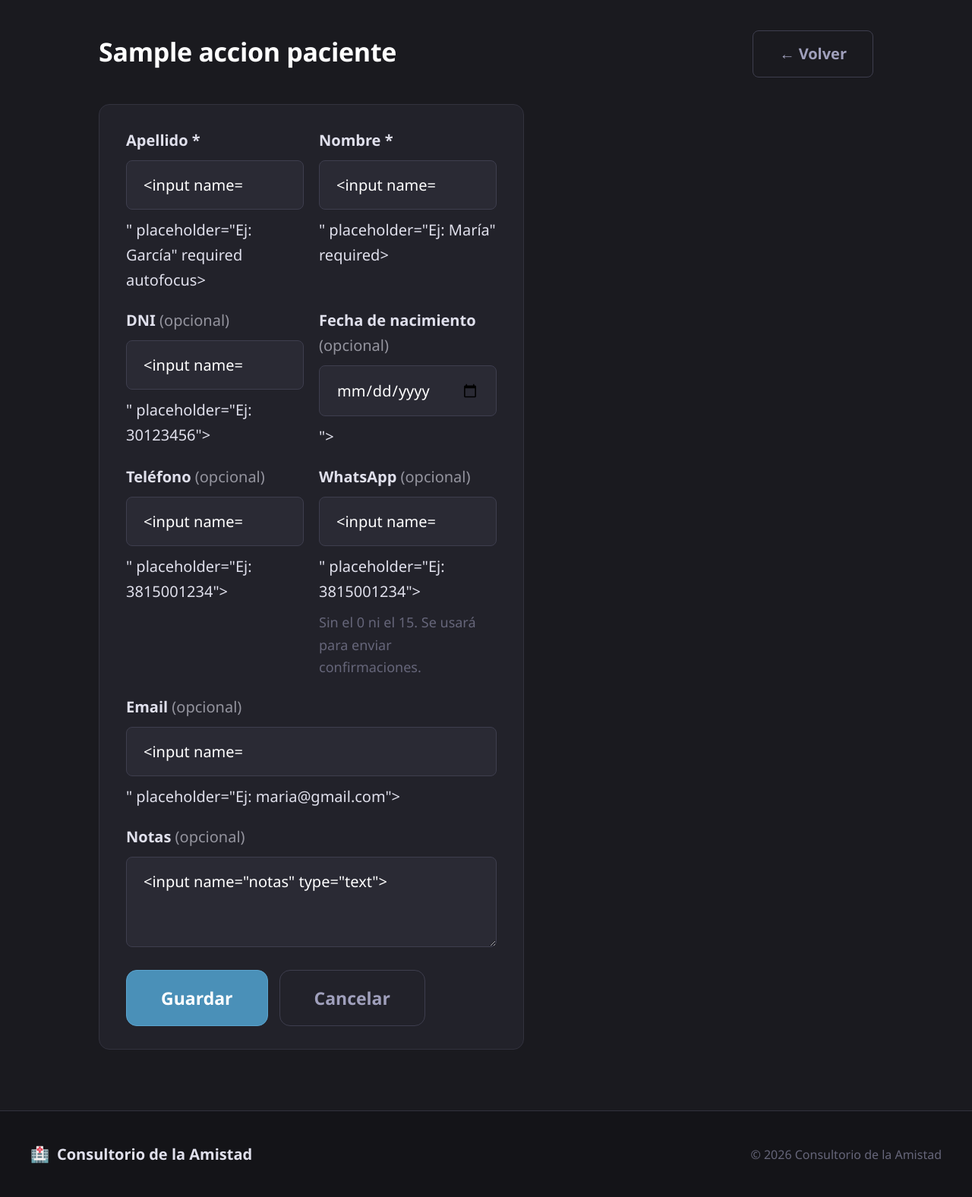
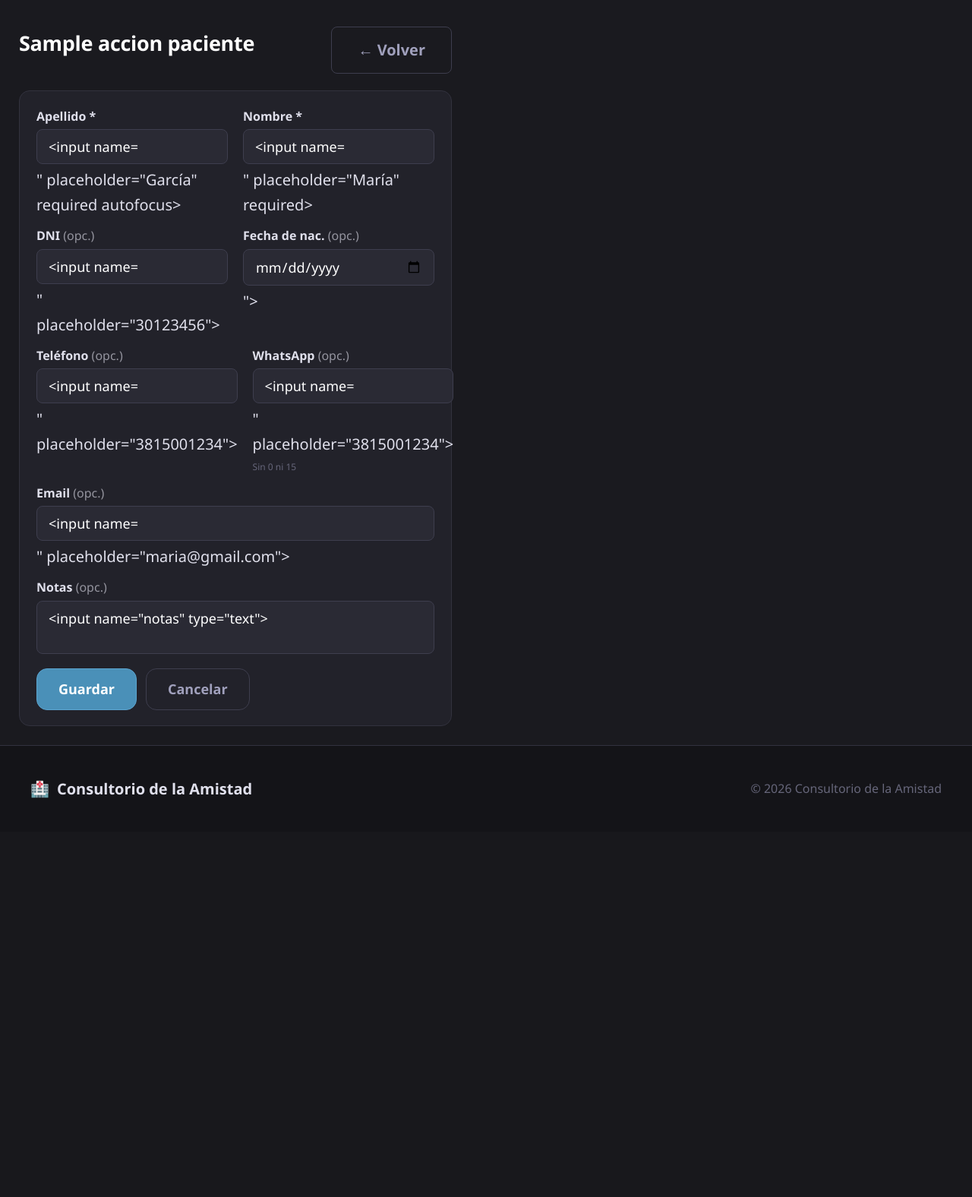
Before and after one commit to thendishere/consultorio, a Python web app: template app/templates/pacientes/form.html in a window 1280 px wide. Shown: the part 82-1658 px from the top of the page at 76% size. After the commit the page ends 1133 px from the top, so only its background shows below. Run offline with Jinja, Linux system fonts and the light colour scheme; the template is opened without the code that fills it: most values are stand-ins (such as "Sample title", 1, 10 or a date in 2020); form fields are guessed from the names that the template uses.

Commit message:
Compactar formulario de pacientes para caber en viewport sin scroll
Co-Authored-By: Claude Sonnet 4.6 <noreply@anthropic.com>

```diff
--- a/app/templates/pacientes/form.html
+++ b/app/templates/pacientes/form.html
@@ -1,7 +1,46 @@
 {% extends "base.html" %}
 {% block title %}{{ accion }} paciente — Consultorio de la Amistad{% endblock %}
+{% block extra_head %}
+<style>
+/* Compacto solo en este formulario */
+.pac-form-layout {
+    display: flex;
+    flex-direction: column;
+    gap: .6rem;
+    padding: 1rem 1.25rem 1.25rem;
+    max-width: 620px;
+}
+.pac-form-layout .admin-header {
+    padding: .75rem 0 .5rem;
+    margin-bottom: 0;
+}
+.pac-form-layout .admin-title { font-size: var(--font-xl); }
+.pac-form-layout .admin-form { gap: .55rem; }
+.pac-form-layout .form-group { gap: .2rem; }
+.pac-form-layout .form-group label { font-size: var(--font-xs); }
+.pac-form-layout .form-group input,
+.pac-form-layout .form-group textarea,
+.pac-form-layout .form-group select {
+    padding: .5rem .75rem;
+    font-size: var(--font-sm);
+}
+.pac-form-layout .form-group small { font-size: 12px; }
+.pac-form-layout textarea { resize: none; }
+.pac-form-layout .form-actions { margin-top: .4rem; gap: .6rem; }
+.pac-form-layout .btn-lg { padding: .7rem 1.4rem; font-size: var(--font-sm); }
+.pac-form-layout .admin-card {
+    padding: 1rem 1.1rem;
+}
+
+@media (max-width: 640px) {
+    .pac-form-layout { padding: .75rem .75rem 1rem; gap: .5rem; }
+    .pac-form-layout .form-row-2 { grid-template-columns: 1fr; gap: .5rem; }
+    .pac-form-layout .btn-lg { width: 100%; justify-content: center; }
+}
+</style>
+{% endblock %}
 {% block content %}
-<div class="admin-layout">
+<div class="pac-form-layout">
 
     <div class="admin-header">
         <div>
@@ -11,13 +50,13 @@
     </div>
 
     {% if errors %}
-    <div class="alert alert-error">
+    <div class="alert alert-error" style="margin:0">
         <span class="alert-icon">⚠</span>
-        <ul>{% for e in errors %}<li>{{ e }}</li>{% endfor %}</ul>
+        <ul style="margin:0">{% for e in errors %}<li>{{ e }}</li>{% endfor %}</ul>
     </div>
     {% endif %}
 
-    <div class="admin-card" style="max-width:560px">
+    <div class="admin-card">
         <form method="post" class="admin-form">
             {{ csrf_input(request) }}
 
@@ -26,25 +65,25 @@
                     <label for="apellido">Apellido *</label>
                     <input type="text" id="apellido" name="apellido"
                            value="{{ form.apellido if form else (paciente.apellido if paciente else '') }}"
-                           placeholder="Ej: García" required autofocus>
+                           placeholder="García" required autofocus>
                 </div>
                 <div class="form-group">
                     <label for="nombre">Nombre *</label>
                     <input type="text" id="nombre" name="nombre"
                            value="{{ form.nombre if form else (paciente.nombre if paciente else '') }}"
-                           placeholder="Ej: María" required>
+                           placeholder="María" required>
                 </div>
             </div>
 
             <div class="form-row-2">
                 <div class="form-group">
-                    <label for="dni">DNI <span class="optional">(opcional)</span></label>
+                    <label for="dni">DNI <span class="optional">(opc.)</span></label>
                     <input type="text" id="dni" name="dni" inputmode="numeric"
                            value="{{ form.dni if form else (paciente.dni if paciente else '') }}"
-                           placeholder="Ej: 30123456">
+                           placeholder="30123456">
                 </div>
                 <div class="form-group">
-                    <label for="fecha_nacimiento">Fecha de nacimiento <span class="optional">(opcional)</span></label>
+                    <label for="fecha_nacimiento">Fecha de nac. <span class="optional">(opc.)</span></label>
                     <input type="date" id="fecha_nacimiento" name="fecha_nacimiento"
                            value="{{ form.fecha_nacimiento if form else (paciente.fecha_nacimiento.isoformat() if paciente and paciente.fecha_nacimiento else '') }}">
                 </div>
@@ -52,30 +91,30 @@
 
             <div class="form-row-2">
                 <div class="form-group">
-                    <label for="telefono">Teléfono <span class="optional">(opcional)</span></label>
+                    <label for="telefono">Teléfono <span class="optional">(opc.)</span></label>
                     <input type="tel" id="telefono" name="telefono"
                            value="{{ form.telefono if form else (paciente.telefono if paciente else '') }}"
-                           placeholder="Ej: 3815001234">
+                           placeholder="3815001234">
                 </div>
                 <div class="form-group">
-                    <label for="whatsapp">WhatsApp <span class="optional">(opcional)</span></label>
+                    <label for="whatsapp">WhatsApp <span class="optional">(opc.)</span></label>
                     <input type="tel" id="whatsapp" name="whatsapp"
                            value="{{ form.whatsapp if form else (paciente.whatsapp if paciente else '') }}"
-                           placeholder="Ej: 3815001234">
-                    <small>Sin el 0 ni el 15. Se usará para enviar confirmaciones.</small>
+                           placeholder="3815001234">
+                    <small>Sin 0 ni 15</small>
                 </div>
             </div>
 
             <div class="form-group">
-                <label for="email">Email <span class="optional">(opcional)</span></label>
+                <label for="email">Email <span class="optional">(opc.)</span></label>
                 <input type="email" id="email" name="email"
                        value="{{ form.email if form else (paciente.email if paciente else '') }}"
-                       placeholder="Ej: maria@gmail.com">
+                       placeholder="maria@gmail.com">
             </div>
 
             <div class="form-group">
-                <label for="notas">Notas <span class="optional">(opcional)</span></label>
-                <textarea id="notas" name="notas" rows="3"
+                <label for="notas">Notas <span class="optional">(opc.)</span></label>
+                <textarea id="notas" name="notas" rows="2"
                           placeholder="Alergias, obra social, observaciones…">{{ form.notas if form else (paciente.notas if paciente else '') }}</textarea>
             </div>
 
```
